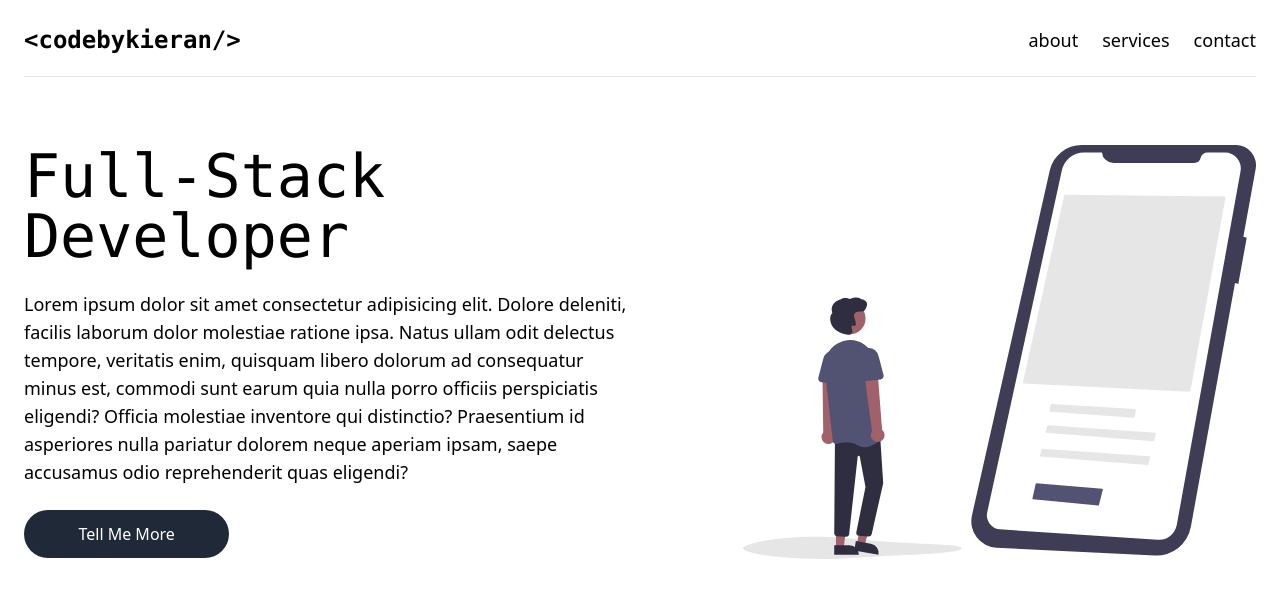
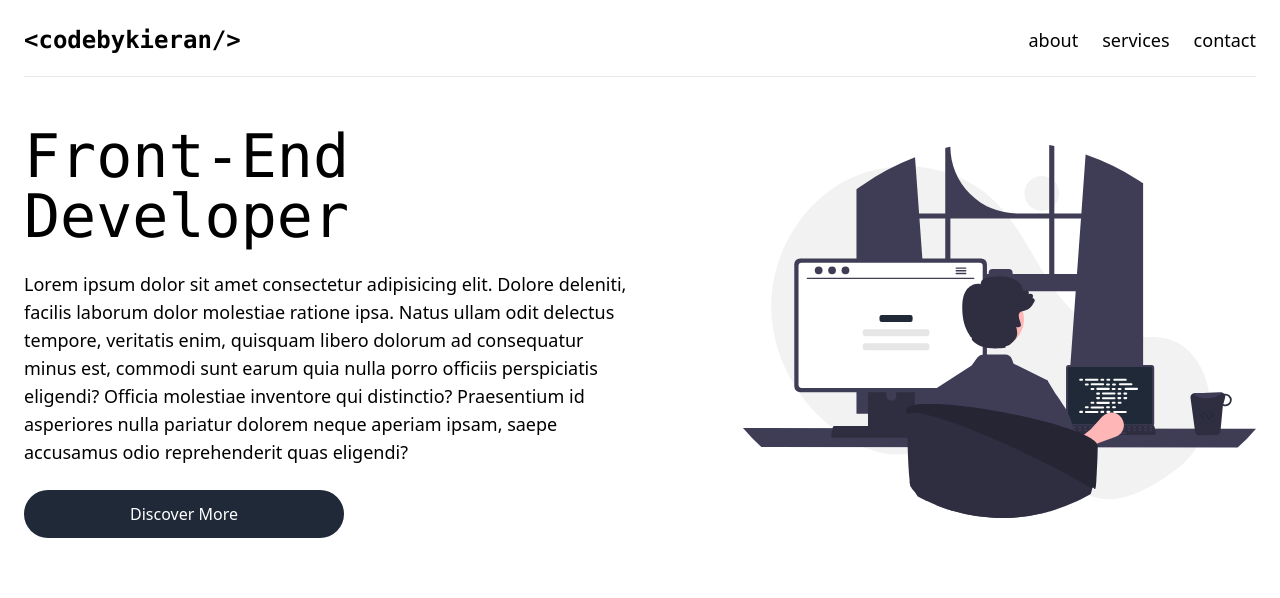
Before and after one commit to codebykieran/personal-site, a Nuxt app: page / in a window 1280 px wide. Shown: the top 598 px of the page. Built offline with nearby package versions, Linux system fonts and the light colour scheme.

Commit message:
#11 - General Updates
- Updated styling for blinking cursor effect
- Added styling for nav link underlines
- Added SVG's
- Updated Hero component styling made use of new svg and button partial
- Added tailwind config file

```diff
--- a/assets/app.css
+++ b/assets/app.css
@@ -4,9 +4,21 @@
 
 #navbar .nuxt-link-exact-active::after {
     content: '';
-    width: 100%;
+    width: 20px;
     position: absolute;
+    margin: 0 auto;
     left: 0;
-    bottom: 0;
-    border-bottom: solid 2px orange;
+    right: 0;
+    bottom: -3px;
+    border-bottom: solid 3px orange;
+
 }
+
+@keyframes blinking {
+    from, to {
+        color: transparent;
+    }
+    50% {
+        color: orange;
+    }
+}
--- a/components/index/hero.vue
+++ b/components/index/hero.vue
@@ -1,11 +1,11 @@
 <template>
     <div class="flex flex-col-reverse md:flex-row align-center justify-between">
-        <div class="flex flex-col space-y-6 align-center justify-center md:w-9/12 lg:w-6/12">
-            <h1 class="font-mono text-4xl md:text-5xl lg:text-6xl font-light">Full-Stack Developer</h1>
+        <div class="flex flex-col space-y-6 align-center justify-center md:w-6/12 lg:w-6/12">
+            <h1 class="font-mono text-4xl md:text-4xl lg:text-6xl font-light">Front-End Developer</h1>
             <span class="text-base lg:text-lg">Lorem ipsum dolor sit amet consectetur adipisicing elit. Dolore deleniti, facilis laborum dolor molestiae ratione ipsa. Natus ullam odit delectus tempore, veritatis enim, quisquam libero dolorum ad consequatur minus est, commodi sunt earum quia nulla porro officiis perspiciatis eligendi? Officia molestiae inventore qui distinctio? Praesentium id asperiores nulla pariatur dolorem neque aperiam ipsam, saepe accusamus odio reprehenderit quas eligendi?</span>
-            <button class="rounded-full py-3 text-white bg-gray-800 w-1/3 min-w-sm">Tell Me More</button>
+            <partials-button url="/about" text="Discover More"></partials-button>
         </div>
-        <img src="../../assets/svg/my-app.svg" class="w-10/12 md:w-3/12 lg:w-5/12 mx-auto md:mx-0 py-12">
+        <img src="../../assets/svg/programming.svg" class="w-10/12 md:w-4/12 lg:w-5/12 mx-auto md:mx-0 py-12">
     </div>
 </template>
 
@@ -15,13 +15,7 @@ h1::after {
     content: '_';
     margin-left: .5rem;
     animation:
-        blink-caret .5s step-end infinite;
-}
-
-/* The blinking cursor effect */
-@keyframes blink-caret {
-  from, to { color: transparent }
-  50% { color: orange }
+        blinking .5s step-end infinite;
 }
 
 </style>
```
Also changed, not shown: assets/svg/404.svg (added), assets/svg/programming.svg (added).
